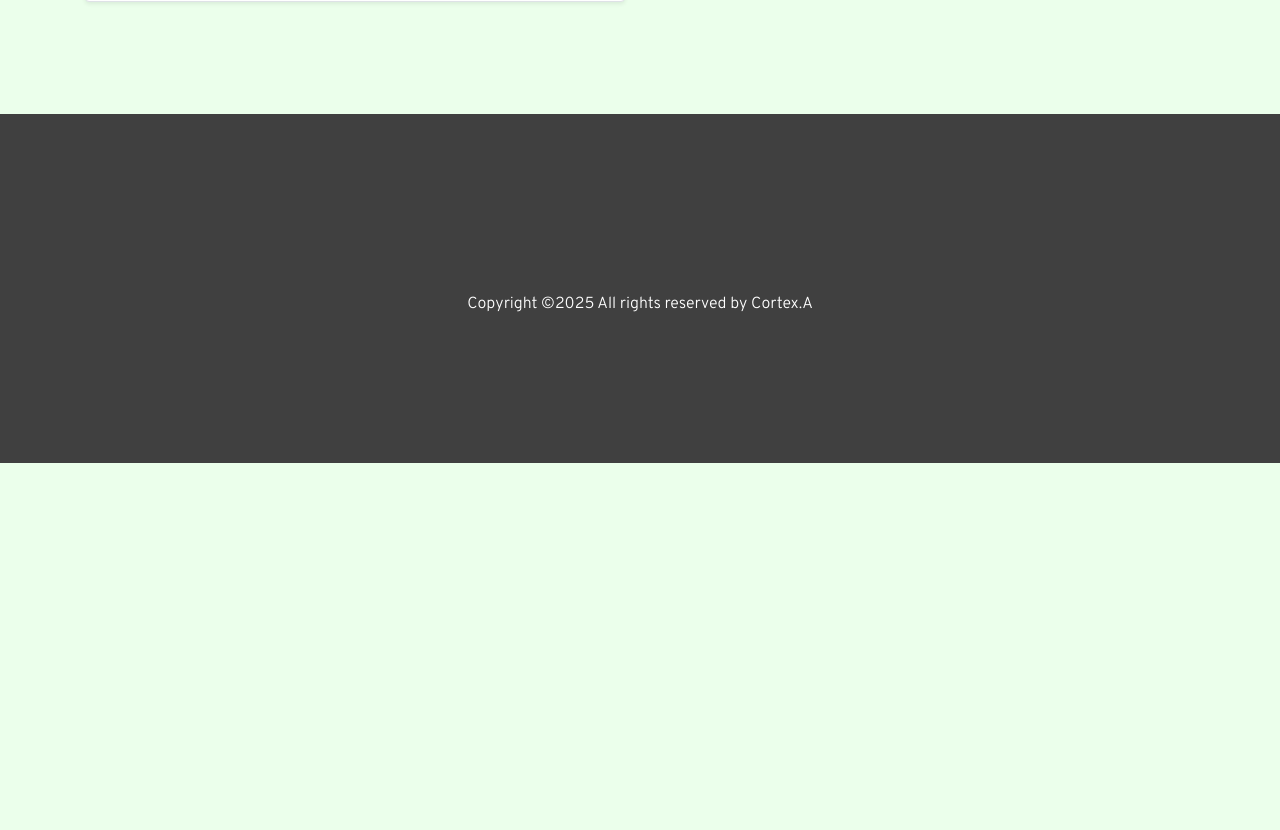
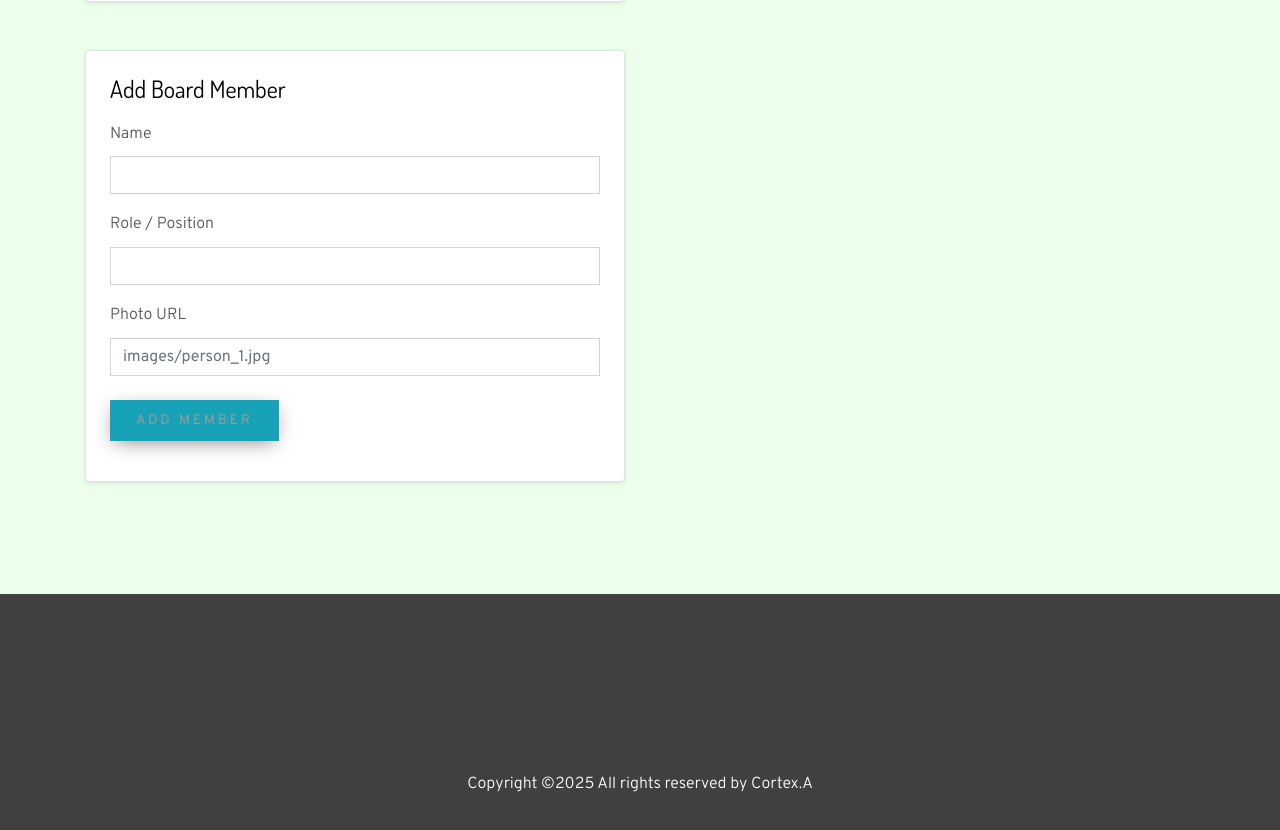
Before and after one commit to ThejanGS2/GreenWave2, a plain HTML site: page admin-dashboard.html in a window 1280 px wide. Shown: the part 1514-2344 px from the top of the page. Before the commit the page ends 1977 px from the top, so only its background shows below. Drawn offline with Linux system fonts and the light colour scheme; sample sign-in values are in the browser's storage.

Commit message:
Added the fuctionality to update board members for admins

```diff
--- a/admin-dashboard.html
+++ b/admin-dashboard.html
@@ -123,6 +123,30 @@
                     </div>
                 </div>
             </div>
+
+            <!-- Add Board Member Section -->
+            <div class="col-md-6 mb-5">
+                <div class="p-4 bg-white border shadow-sm rounded">
+                    <h3 class="h4 text-black mb-3">Add Board Member</h3>
+                    <form id="addMemberForm" onsubmit="addBoardMember(event)">
+                        <div class="form-group">
+                            <label>Name</label>
+                            <input type="text" id="memberName" class="form-control" required>
+                        </div>
+                        <div class="form-group">
+                            <label>Role / Position</label>
+                            <input type="text" id="memberRole" class="form-control" required>
+                        </div>
+                        <div class="form-group">
+                            <label>Photo URL</label>
+                            <input type="text" id="memberImage" class="form-control" placeholder="images/person_1.jpg" required>
+                        </div>
+                        <div class="form-group mt-4">
+                            <input type="submit" value="Add Member" class="btn btn-info py-2 px-4">
+                        </div>
+                    </form>
+                </div>
+            </div>
         </div>
     </div>
 </div>
@@ -192,6 +216,23 @@
         alert('Image added to gallery!');
         document.getElementById('addGalleryForm').reset();
     }
+
+    function addBoardMember(e) {
+        e.preventDefault();
+        const member = {
+            id: Date.now(),
+            name: document.getElementById('memberName').value,
+            role: document.getElementById('memberRole').value,
+            image: document.getElementById('memberImage').value
+        };
+
+        let members = JSON.parse(localStorage.getItem('gw_members') || '[]');
+        members.push(member); // Add to end usually, or beginning? Let's do end for team lists usually.
+        localStorage.setItem('gw_members', JSON.stringify(members));
+
+        alert('Board Member added!');
+        document.getElementById('addMemberForm').reset();
+    }
 </script>
 
 </body>
```
